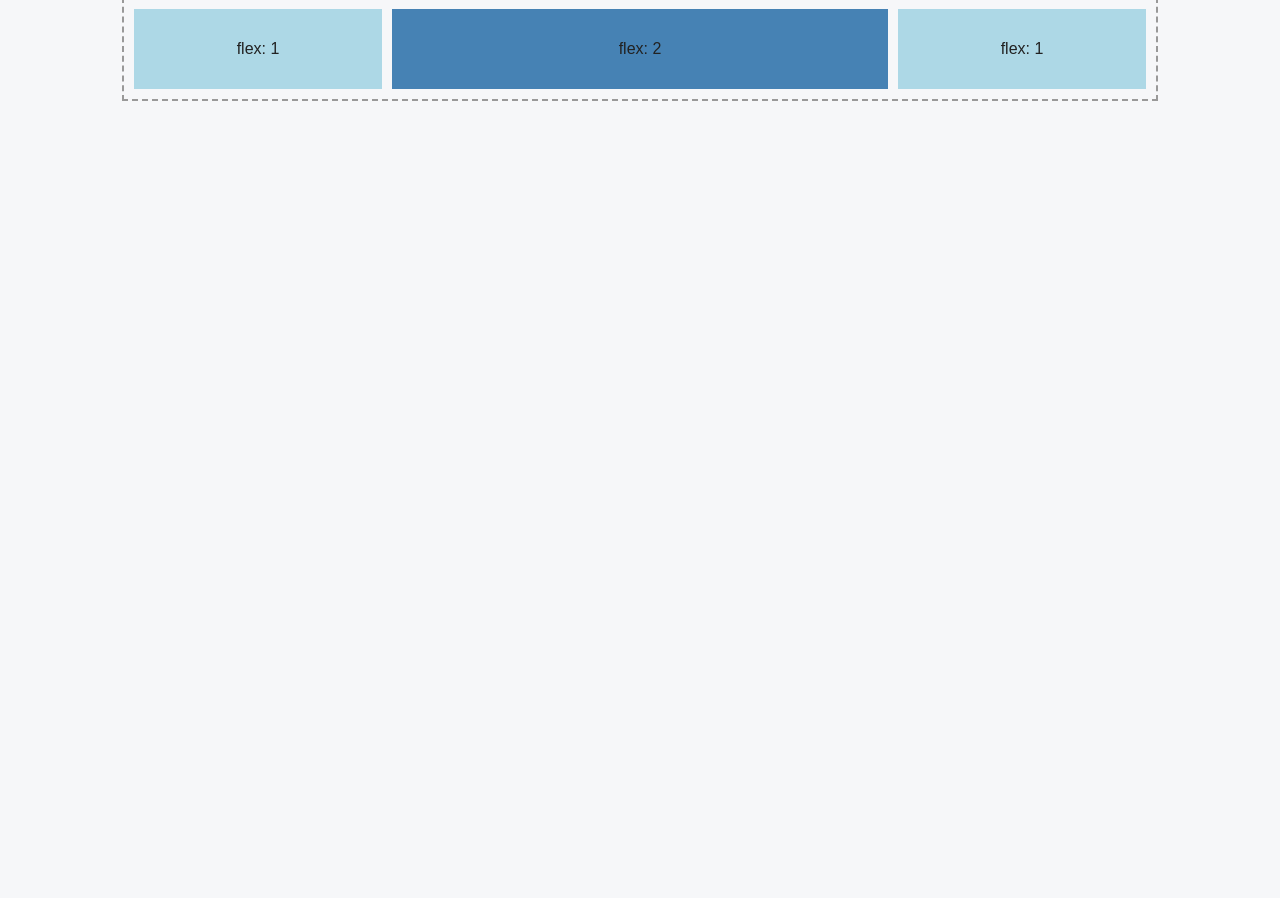
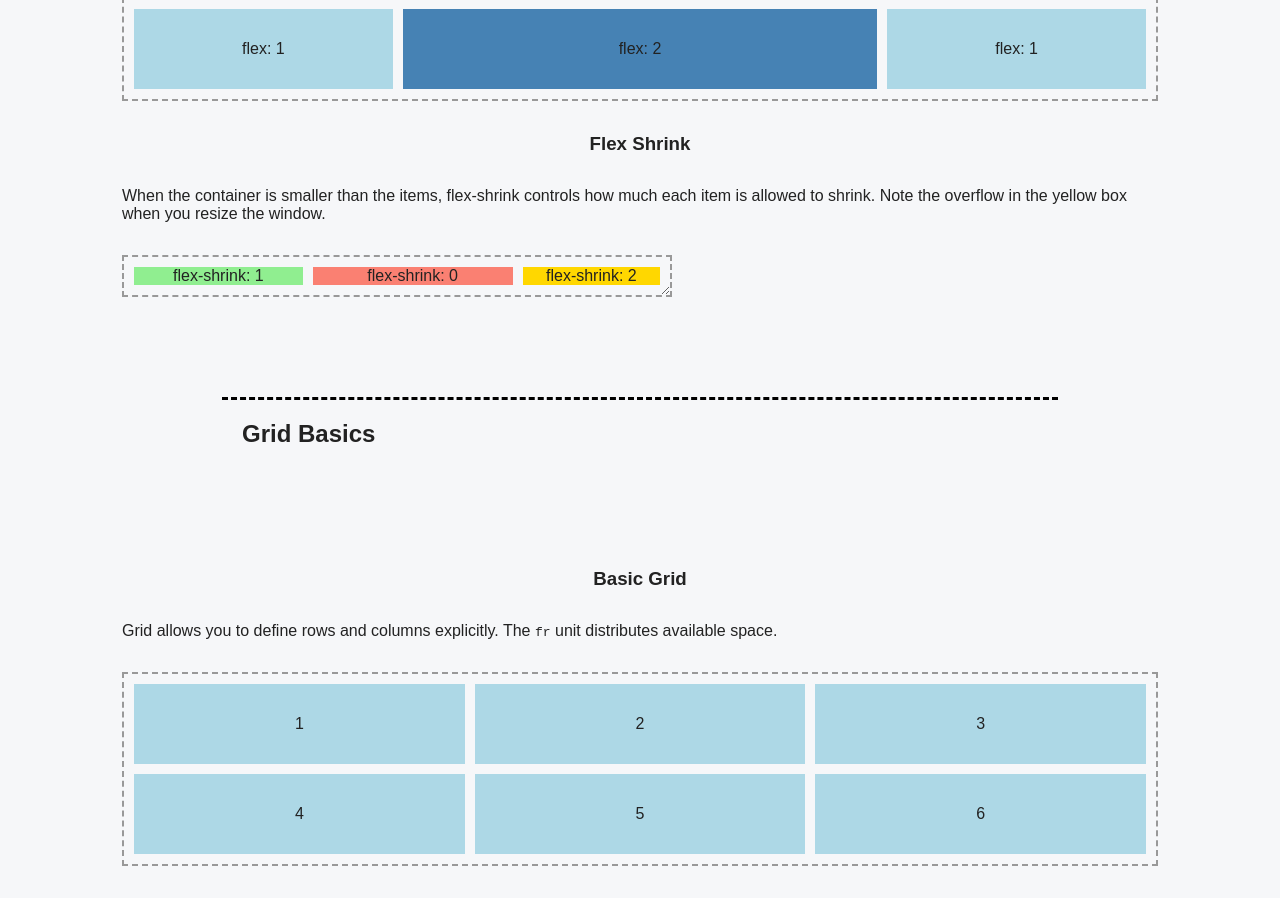
Before and after one commit to justinfread/css-layout-workshop, a React (Vite) app: page / in a window 1280 px wide. Shown: the part 1380-2278 px from the top of the page. Before the commit the page ends 1513 px from the top, so only its background shows below. Built offline with nearby package versions, Linux system fonts and the light colour scheme.

Commit message:
Added flex-shrink and GridBasics

```diff
--- a/src/App.jsx
+++ b/src/App.jsx
@@ -1,6 +1,6 @@
 import FlexBasics from "./components/flex/FlexBasics";
 import FlexSizing from "./components/flex/FlexSizing";
-//import GridBasic from "./components/grid/GridBasic";
+import GridBasics from "./components/grid/GridBasics";
 //import GridAreas from "./components/grid/GridAreas";
 
 export default function App() {
@@ -15,11 +15,11 @@ export default function App() {
         <FlexSizing />
       </section>
 
-      {/*<section>
-        <h2>Grid Basics</h2>
-        <GridBasic />
-        <GridAreas />
-      </section> */}
+      <section>
+        <h2 style={{ margin: "100px", borderTop: "3px dashed #000", padding: "20px" }}>Grid Basics</h2>
+        <GridBasics />
+        {/*<GridAreas />*/}
+      </section>
     </main>
   );
 }
--- a/src/components/flex/FlexSizing.jsx
+++ b/src/components/flex/FlexSizing.jsx
@@ -20,6 +20,18 @@ export default function FlexSizing() {
         <div className={styles.growTwo}>flex: 2</div>
         <div className={styles.growOne}>flex: 1</div>
       </div>
+
+      <h3>Flex Shrink</h3>
+        <p>
+          When the container is smaller than the items, flex-shrink controls how much
+          each item is allowed to shrink. Note the overflow in the yellow box when you
+          resize the window.
+        </p>
+        <div className={styles.shrinkContainer}>
+        <div className={styles.shrinkOne}>flex-shrink: 1</div>
+        <div className={styles.shrinkZero}>flex-shrink: 0</div>
+        <div className={styles.shrinkTwo}>flex-shrink: 2</div>
+      </div>
     </div>
   );
 }
--- a/src/components/flex/FlexSizing.module.css
+++ b/src/components/flex/FlexSizing.module.css
@@ -37,23 +37,62 @@
 }
 
 .growOne {
-  flex: 1;
+  flex-grow: 1;
   background: lightblue;
   height: 80px;
 
-  /**Put the content in the center of the box */
   display: flex;
   align-items: center;
   justify-content: center;
 }
 
 .growTwo {
-  flex: 2;
+  flex-grow: 2;
   background: steelblue;
   height: 80px;
 
-  /**Put the content in the center of the box */
   display: flex;
   align-items: center;
   justify-content: center;
 }
+
+.shrinkContainer {
+  display: flex;
+  resize: horizontal;
+  overflow: auto;
+  gap: 10px;
+  border: 2px dashed #999;
+  padding: 10px;
+  /* Force overflow */
+  width: 550px;
+}
+
+.shrinkOne {
+  flex-basis: 200px; /* Start at 200px */
+  flex-shrink: 1; /* Shrinks 1 */
+  background: lightgreen;
+
+  display: flex;
+  align-items: center;
+  justify-content: center;
+}
+
+.shrinkZero {
+  flex-basis: 200px;
+  flex-shrink: 0; /* Will NOT shrink */
+  background: salmon;
+
+  display: flex;
+  align-items: center;
+  justify-content: center;
+}
+
+.shrinkTwo {
+  flex-basis: 200px;
+  flex-shrink: 2; /* Shrinks twice as much */
+  background: gold;
+
+  display: flex;
+  align-items: center;
+  justify-content: center;
+}
--- a/src/components/grid/GridBasics.jsx
+++ b/src/components/grid/GridBasics.jsx
@@ -0,0 +1,22 @@
+import styles from "./GridBasics.module.css";
+
+export default function GridBasics() {
+  return (
+    <div className={styles.wrapper}>
+      <h3>Basic Grid</h3>
+      <p>
+        Grid allows you to define rows and columns explicitly.
+        The <code>fr</code> unit distributes available space.
+      </p>
+
+      <div className={styles.gridContainer}>
+        <div className={styles.box}>1</div>
+        <div className={styles.box}>2</div>
+        <div className={styles.box}>3</div>
+        <div className={styles.box}>4</div>
+        <div className={styles.box}>5</div>
+        <div className={styles.box}>6</div>
+      </div>
+    </div>
+  );
+}
--- /dev/null
+++ b/src/components/grid/GridBasics.module.css
@@ -0,0 +1,31 @@
+/**
+  Basic Grid example.
+  Demonstrates grid-template-columns, repeat(), and fr units.
+*/
+
+.wrapper {
+  display: flex;
+  flex-direction: column;
+  gap: 2rem;
+}
+
+.gridContainer {
+  display: grid;
+
+  /* 3 equal columns */
+  grid-template-columns: repeat(3, 1fr);
+
+  gap: 10px;
+
+  border: 2px dashed #999;
+  padding: 10px;
+}
+
+.box {
+  height: 80px;
+  background: lightblue;
+
+  display: flex;
+  align-items: center;
+  justify-content: center;
+}
```
